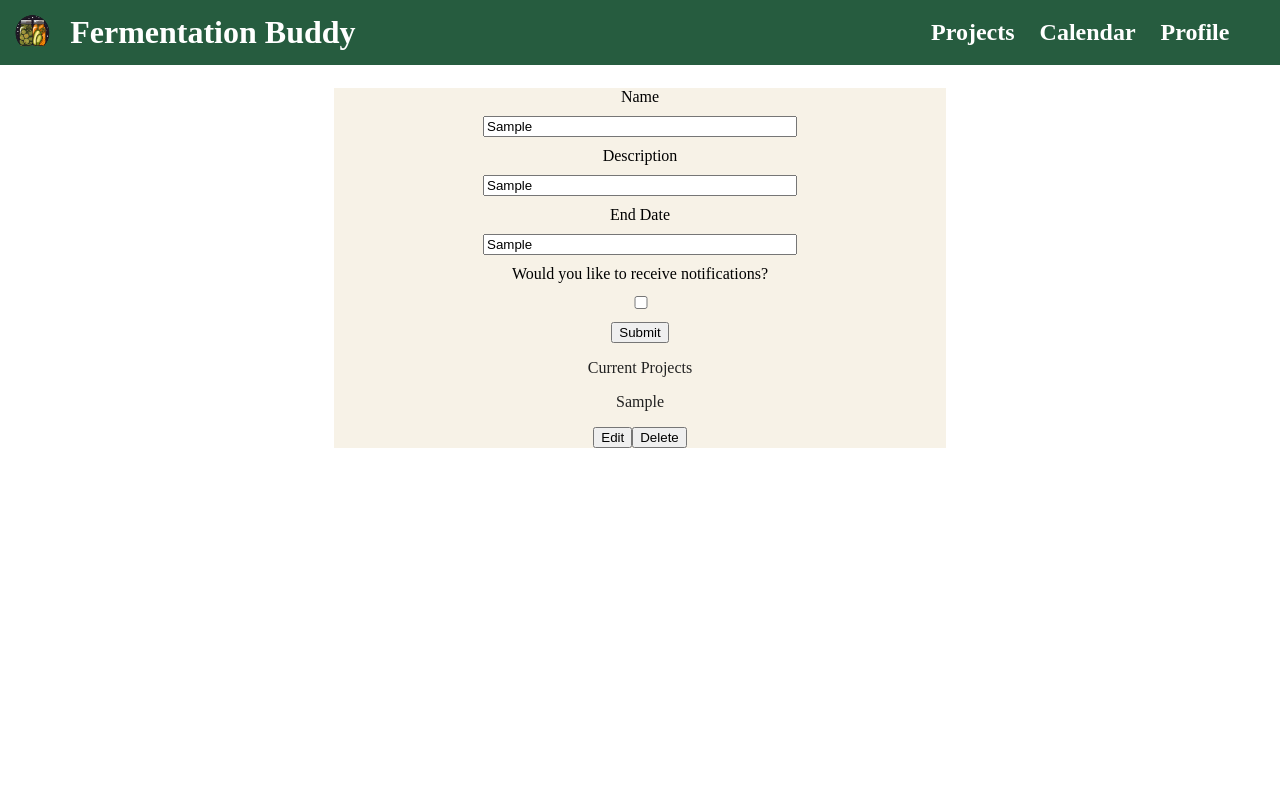
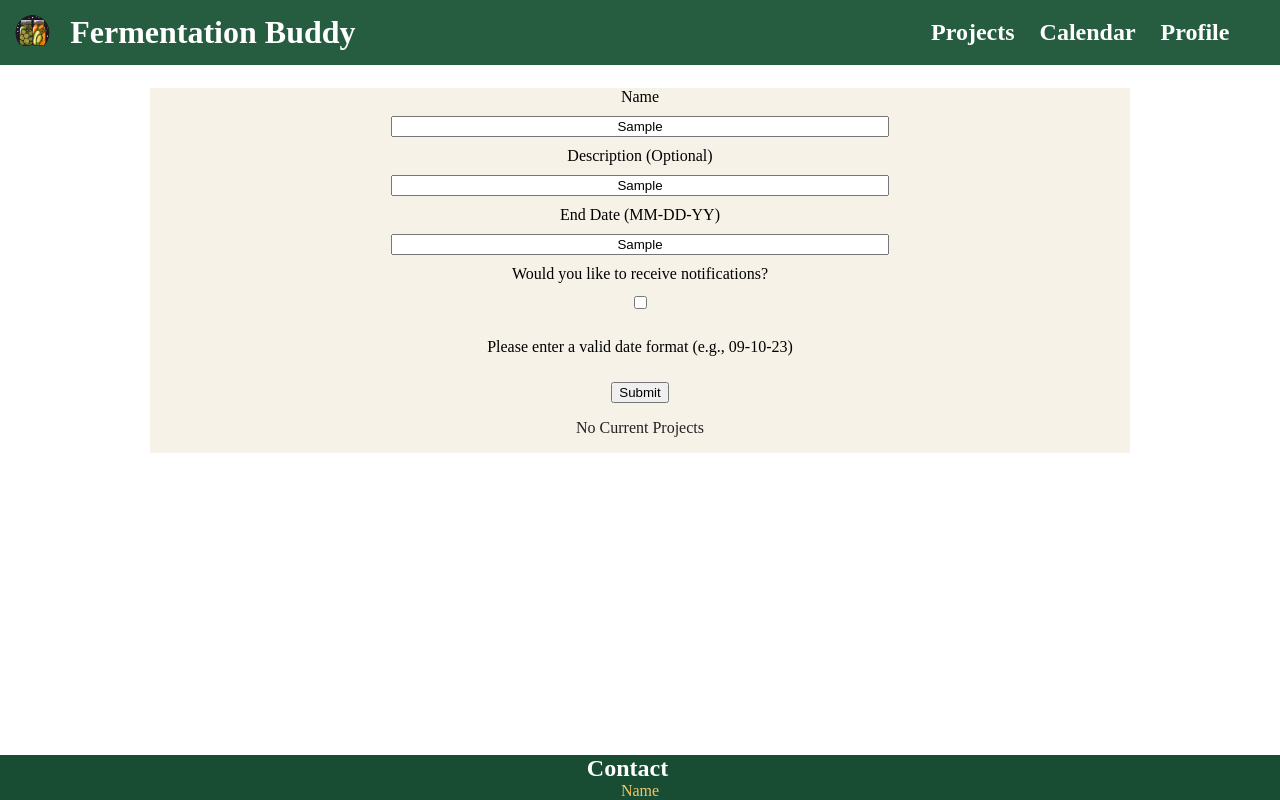
Before and after one commit to haydentinker/Fermentation_Buddy, a React (Create React App) app in the folder fermentation_station/: page /projects in a window 1280 px wide. Both pictures are taken after typing "Sample", "Sample", "Sample" into the empty fields and a click on the button "Submit". Built offline with nearby package versions, Linux system fonts and the light colour scheme.

Commit message:
Improvements

```diff
--- a/fermentation_station/public/index.html
+++ b/fermentation_station/public/index.html
@@ -9,35 +9,9 @@
       name="description"
       content="Web site created using create-react-app"
     />
-    <link rel="apple-touch-icon" href="%PUBLIC_URL%/logo192.png" />
-    <!--
-      manifest.json provides metadata used when your web app is installed on a
-      user's mobile device or desktop. See https://developers.google.com/web/fundamentals/web-app-manifest/
-    -->
-    <link rel="manifest" href="%PUBLIC_URL%/manifest.json" />
-    <!--
-      Notice the use of %PUBLIC_URL% in the tags above.
-      It will be replaced with the URL of the `public` folder during the build.
-      Only files inside the `public` folder can be referenced from the HTML.
-
-      Unlike "/favicon.ico" or "favicon.ico", "%PUBLIC_URL%/favicon.ico" will
-      work correctly both with client-side routing and a non-root public URL.
-      Learn how to configure a non-root public URL by running `npm run build`.
-    -->
-    <title>React App</title>
+    <title>Fermentation Buddy</title>
   </head>
   <body>
-    <noscript>You need to enable JavaScript to run this app.</noscript>
-    <div id="root"></div>
-    <!--
-      This HTML file is a template.
-      If you open it directly in the browser, you will see an empty page.
-
-      You can add webfonts, meta tags, or analytics to this file.
-      The build step will place the bundled scripts into the <body> tag.
-
-      To begin the development, run `npm start` or `yarn start`.
-      To create a production bundle, use `npm run build` or `yarn build`.
-    -->
+    <div id="root"/>
   </body>
 </html>
--- a/fermentation_station/src/App.js
+++ b/fermentation_station/src/App.js
@@ -2,6 +2,7 @@ import React from "react";
 import { ProjectWrapper } from "./components/ProjectWrapper";
 import './static/App.css'
 import { NavBar } from "./components/NavBar";
+import {Footer} from "./components/Footer";
 function App() {
   return (
     <>
@@ -11,6 +12,8 @@ function App() {
       <div className='container'>
       <ProjectWrapper/>
       </div>
+      <div className="container"><Footer/></div>
+
       </>
     );
 }
--- a/fermentation_station/src/components/FermentationProject.js
+++ b/fermentation_station/src/components/FermentationProject.js
@@ -1,20 +1,28 @@
-import React from 'react'
+import {React,useState} from 'react'
 
 export const FermentationProject = ({ project, editProject,deleteProject }) => {
+  const [expandToggle, setExpandToggle] = useState(false);
   const handleEdit=()=>{
-    editProject(project.id);
+    editProject(project);
   };
   const handleDelete=()=>{
-    deleteProject(project.id);
+    deleteProject(project);
   };
   return (
     <div className='Projects'>
       <p>{project.project}</p>
-      {project.id && (
+      {project.project && (
       <>
       <button onClick={handleEdit}> Edit</button>
       <button onClick={handleDelete}>Delete</button>
+      <button onClick={(e) => setExpandToggle(!expandToggle)}>More Information</button>
       </>
+      )}
+      {expandToggle &&(
+        <div>
+        <p>Description: {project.description}</p>
+        <p>End date: {project.end_date}</p>
+        </div>
       )}
       </div>
   )
--- /dev/null
+++ b/fermentation_station/src/components/Footer.js
@@ -0,0 +1,18 @@
+import React from 'react'
+import "../static/Footer.css";
+export const Footer = () => {
+    const handleSubmit=()=>{};
+  return (
+    <div className='Footer'>
+        <h2>Contact</h2>
+        <form className="ProjectForm" onSubmit={handleSubmit}>
+        <label
+          className={`Contact`}>
+          Name
+        </label>
+
+
+        </form>
+    </div>
+  )
+}
--- a/fermentation_station/src/components/ProjectForm.js
+++ b/fermentation_station/src/components/ProjectForm.js
@@ -1,37 +1,114 @@
-import React, {useState} from 'react'
-import '../static/ProjectForm.css'
-export const ProjectForm = ({addProject}) => {
-  const [value,setValue]=useState({
-    name:"",
-    description:"",
-    start_date:"",
-    push_notifications:false
+import React, { useState } from "react";
+import "../static/ProjectForm.css";
 
-  })
-  const handleSubmit = e=>{
+export const ProjectForm = ({ addProject }) => {
+  const [value, setValue] = useState({
+    project: "",
+    description: "",
+    end_date: "",
+    push_notifications: false,
+  });
+
+  const [errors, setErrors] = useState({
+    date_error: false,
+    name_error: false,
+  });
+
+  const checkValidDate = (date) => {
+    const regex = /^\d{2}-\d{2}-\d{2}$/;
+    return regex.test(date);
+  };
+
+  const handleSubmit = (e) => {
     e.preventDefault();
+    const errorCheck = {
+      date_error: !checkValidDate(value.end_date),
+      name_error: !value.project.trim(),
+    };
+
+    if (errorCheck.date_error || errorCheck.name_error) {
+      setErrors(errorCheck);
+      return;
+    }
+
     addProject(value);
-    setValue("")
-  }
+    setValue({
+      project: "",
+      description: "",
+      end_date: "",
+      push_notifications: false,
+  });
+
+    setErrors({
+      date_error: false,
+      name_error: false,
+    });
+  };
+
   return (
+    <form className="ProjectForm" onSubmit={handleSubmit}>
+      <div className="FormGroup">
+        <label
+          className={`ProjectLabel ${errors.name_error ? "ErrorLabel" : ""}`}
+        >
+          Name
+        </label>
+        <input
+          type="text"
+          className="ProjectInput"
+          placeholder="Scoby-wan Kenobi"
+          value={value.project}
+          onChange={(e) => setValue({ ...value,project: e.target.value })}
+        />
 
-    <form className="ProjectForm" onSubmit={handleSubmit}>
-      <div className='FormGroup'>
-      <label className="ProjectLabel">Name</label>
-      <input type="text" className="ProjectInput" placeholder='Scoby-wan Kenobi'
-      value={value.name} onChange={(e)=>setValue(e.target.value)}/>
+        <label className="ProjectLabel">Description (Optional)</label>
+        <input
+          type="text"
+          className="ProjectInput"
+          placeholder="Kombucha"
+          value={value.description}
+          onChange={(e) => setValue({ ...value, description: e.target.value })}
+        />
 
-      <label className="ProjectLabel">Description</label>
-      <input type="text" className="ProjectInput" placeholder='Kombucha'
-      value={value.description} onChange={(e)=>setValue(e.target.value)}/>
-      <label className="ProjectLabel">End Date</label>
-      <input type="text" className="ProjectInput" placeholder='09/10/23'
-      value={value.end_date} onChange={(e)=>setValue(e.target.value)}/>
-      <label className="ProjectLabel">Would you like to receive notifications?</label>
-      <input type="checkbox" className="ProjectInput" checked={value.push_notifications} onChange={(e)=>setValue(e.target.checked)}/>
-    <button type="submit" className='ProjectBtn'>Submit</button>
-    </div>
+        <label
+          className={`ProjectLabel ${errors.date_error ? "ErrorLabel" : ""}`}
+        >
+          End Date (MM-DD-YY)
+        </label>
+        <input
+          type="text"
+          className="ProjectInput"
+          placeholder="09-10-23"
+          value={value.end_date}
+          onChange={(e) => setValue({ ...value, end_date: e.target.value })}
+        />
+
+        <label className="ProjectLabel">
+          Would you like to receive notifications?
+        </label>
+        <input
+          type="checkbox"
+          className="ProjectInput"
+          checked={value.push_notifications}
+          onChange={(e) =>
+            setValue({ ...value, push_notifications: e.target.checked })
+          }
+        />
+
+        {errors.name_error && (
+          <p className="ErrorMessage">Please enter a project name</p>
+        )}
+
+        {errors.date_error && (
+          <p className="ErrorMessage">
+            Please enter a valid date format (e.g., 09-10-23)
+          </p>
+        )}
+
+        <button type="submit" className="ProjectBtn">
+          Submit
+        </button>
+      </div>
     </form>
-
-  )
-}
+  );
+};
--- a/fermentation_station/src/components/ProjectWrapper.js
+++ b/fermentation_station/src/components/ProjectWrapper.js
@@ -8,14 +8,15 @@ import { EditProjectForm } from './EditProjectForm';
 export const ProjectWrapper = () => {
   const [projects, setProjects] = useState([])
 
-  const deleteProject =id=>{
-    setProjects(projects.filter(project=>project.id!==id));
+  const deleteProject =deleteProj=>{
+    setProjects(projects.filter(project=>project.id!==deleteProj.id));
   }
-  const addProject = project => {
-    setProjects([...projects, { id: uuidv4(), project, isEditing: false }]);
+  const addProject = newProject => {
+
+    setProjects([...projects, { id: uuidv4(), project:newProject.project,description:newProject.description,end_date:newProject.end_date,push_notifications:newProject.push_notifications, isEditing: false }]);
   }
-  const displayEdit = id => {
-    setProjects(projects.map((proj) => (proj.id === id ? { ...proj, isEditing: !proj.isEditing } : proj)));
+  const displayEdit = toggleEdit => {
+    setProjects(projects.map((proj) => (proj.id === toggleEdit.id ? { ...proj, isEditing: !proj.isEditing } : proj)));
   };
   const editProject = (updatedProject, id) => {
     setProjects(projects.map(project => project.id === id ? { ...project, project: updatedProject, isEditing: !project.isEditing } : project))
--- /dev/null
+++ b/fermentation_station/src/static/Footer.css
@@ -0,0 +1,10 @@
+.Footer{
+    color:white;
+    background-color: #184D33;
+    width:100%;
+    left: 0;
+    right: 0;
+    bottom:0;
+    position: fixed;
+    height:100;
+}
--- a/fermentation_station/src/static/ProjectForm.css
+++ b/fermentation_station/src/static/ProjectForm.css
@@ -12,6 +12,7 @@
 .ProjectInput{
     width:50%;
     align-self: center;
+    text-align: center;
 }
 
 .ProjectBtn{
--- a/fermentation_station/src/static/ProjectWrapper.css
+++ b/fermentation_station/src/static/ProjectWrapper.css
@@ -2,5 +2,5 @@
     color: #222222;
     background-color:#F7F2E7 ;
     text-align: center;
-    width:50%;
+    width:80%;
 }
```
